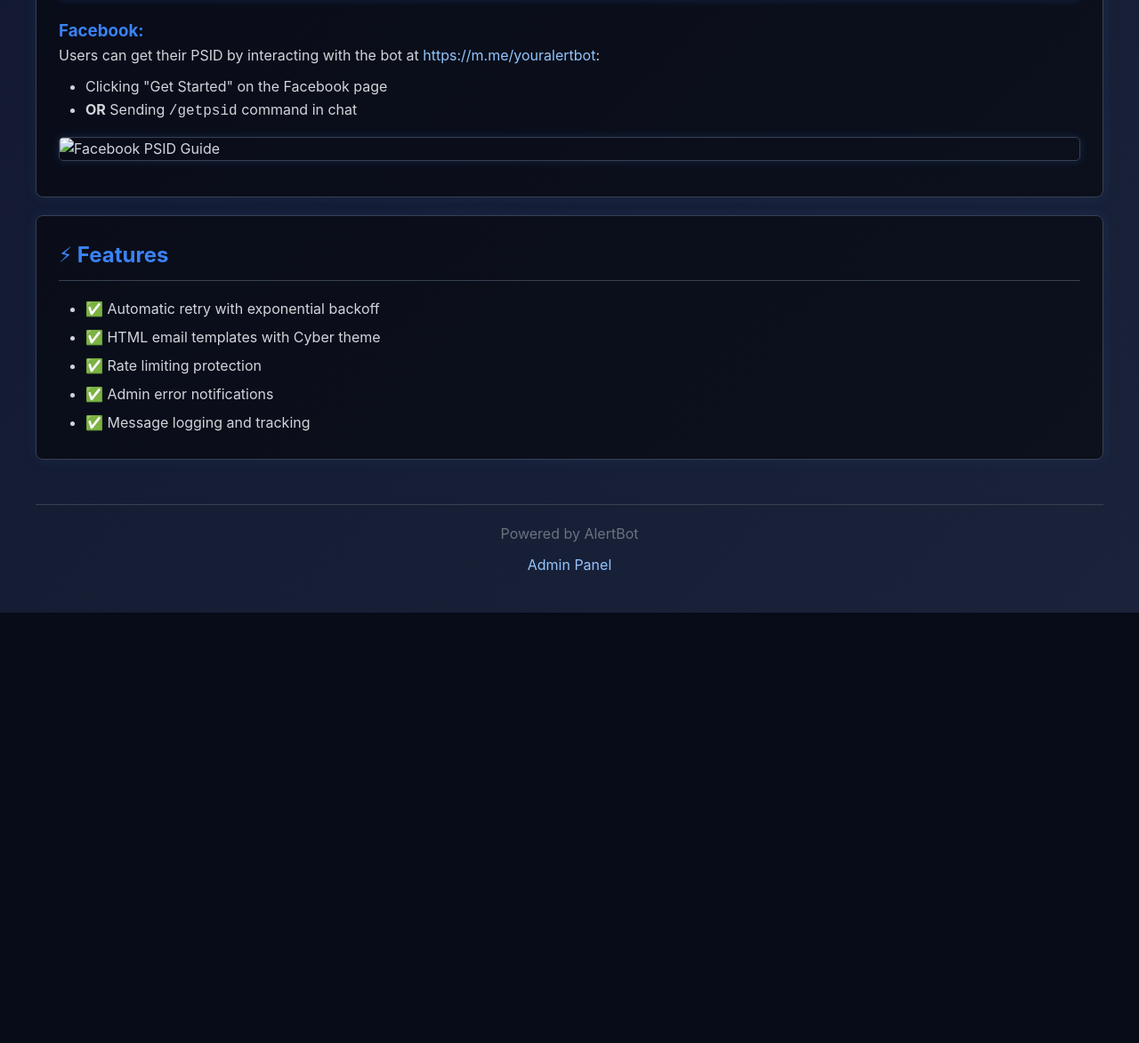
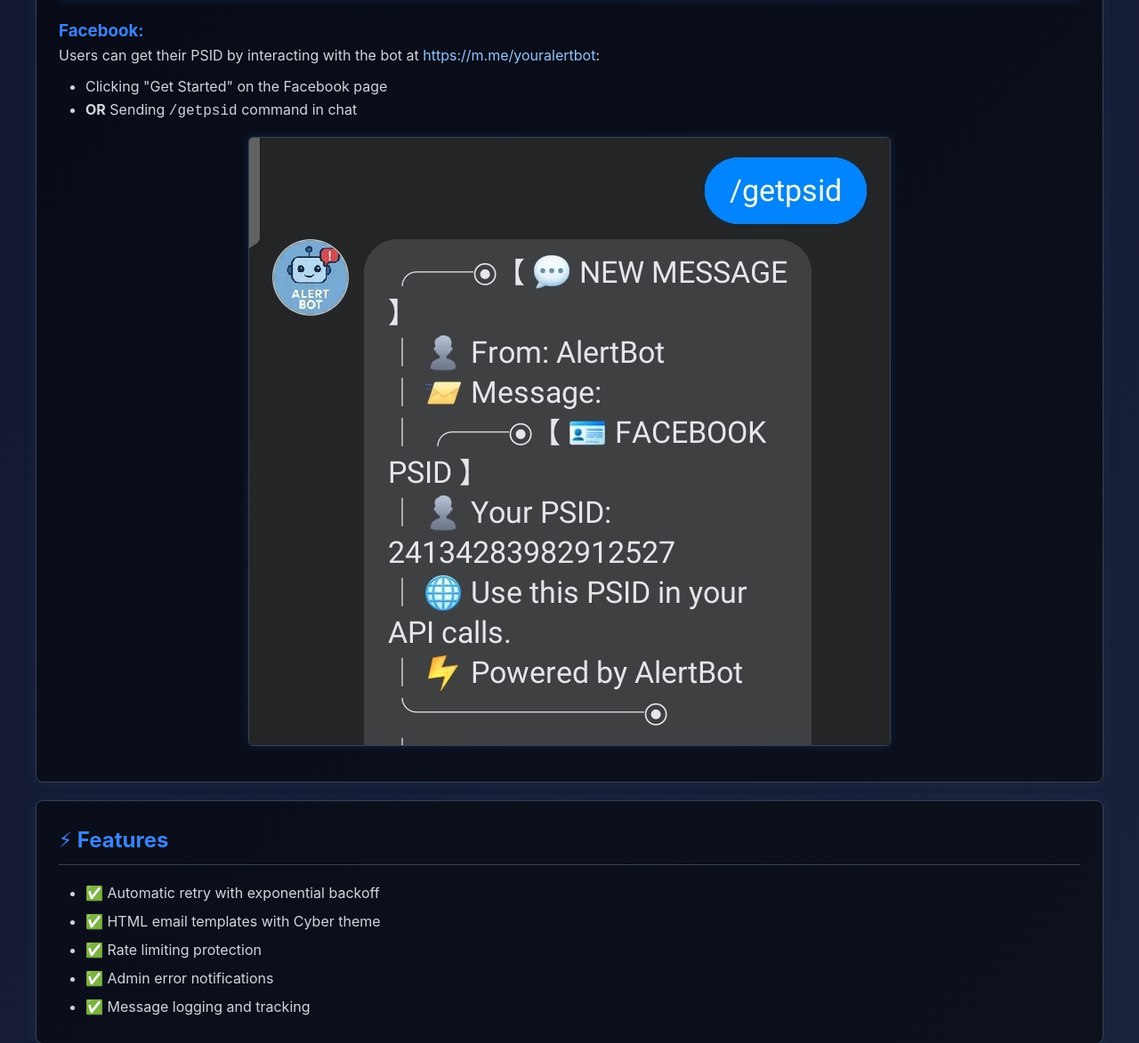
Before and after one commit to cortexinvader/Alert-Bot, a Flask app: page / in a window 1280 px wide. Shown: the part 2442-3615 px from the top of the page at 89% size. Before the commit the page ends 3131 px from the top, so only its background shows below. Run offline with Flask 3, Linux system fonts and the light colour scheme; some libraries are stand-ins or nearby versions.

Commit message:
Update docs.html

```diff
--- a/app/templates/docs.html
+++ b/app/templates/docs.html
@@ -293,7 +293,7 @@
                 <li>Clicking "Get Started" on the Facebook page</li>
                 <li><strong>OR</strong> Sending <code>/getpsid</code> command in chat</li>
             </ul>
-            <img src="" alt="Facebook PSID Guide" style="display: block; margin: 15px auto; max-width: 100%; border: 1px solid #374151; border-radius: 5px; box-shadow: 0 0 10px rgba(59, 130, 246, 0.2);">
+            <img src="https://raw.githubusercontent.com/cortexinvader/Alert-Bot/refs/heads/main/images/Facebookpsid.jpg" alt="Facebook PSID Guide" style="display: block; margin: 15px auto; max-width: 100%; border: 1px solid #374151; border-radius: 5px; box-shadow: 0 0 10px rgba(59, 130, 246, 0.2);">
 
         </div>
 
```
